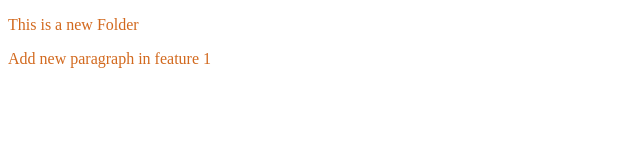
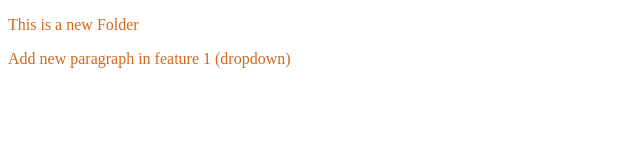
Before and after one commit to aneebamoezz/localrepo, a plain HTML site: page index.html in a window 1280 px wide. Shown: the full height of the page, 0-640 px from the left. Drawn offline with Linux system fonts and the light colour scheme.

```diff
--- a/index.html
+++ b/index.html
@@ -8,6 +8,6 @@
   </head>
   <body>
     <p>This is a new Folder</p>
-    <p>Add new paragraph in feature 1</p>
+    <p>Add new paragraph in feature 1 (dropdown)</p>
   </body>
 </html>
```
